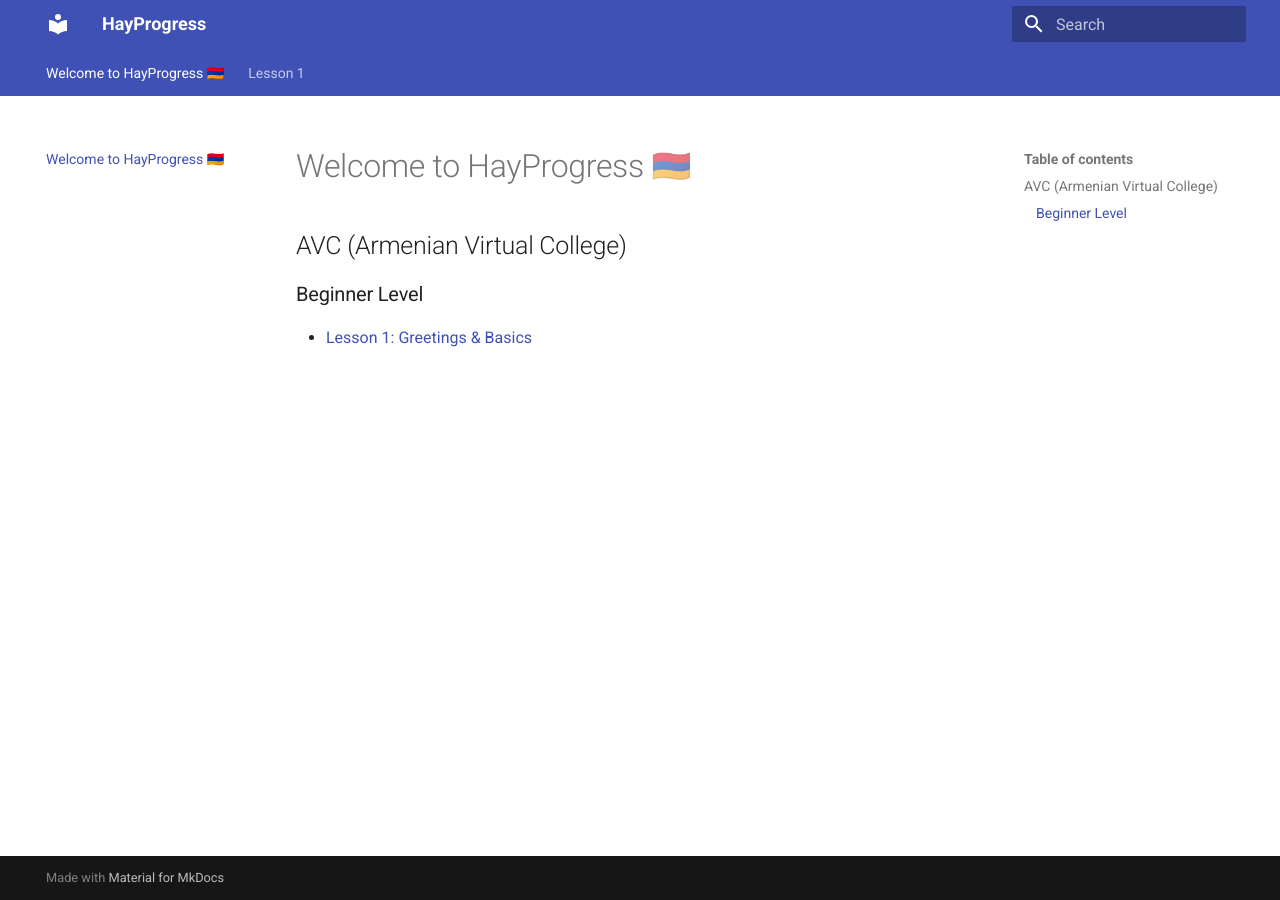
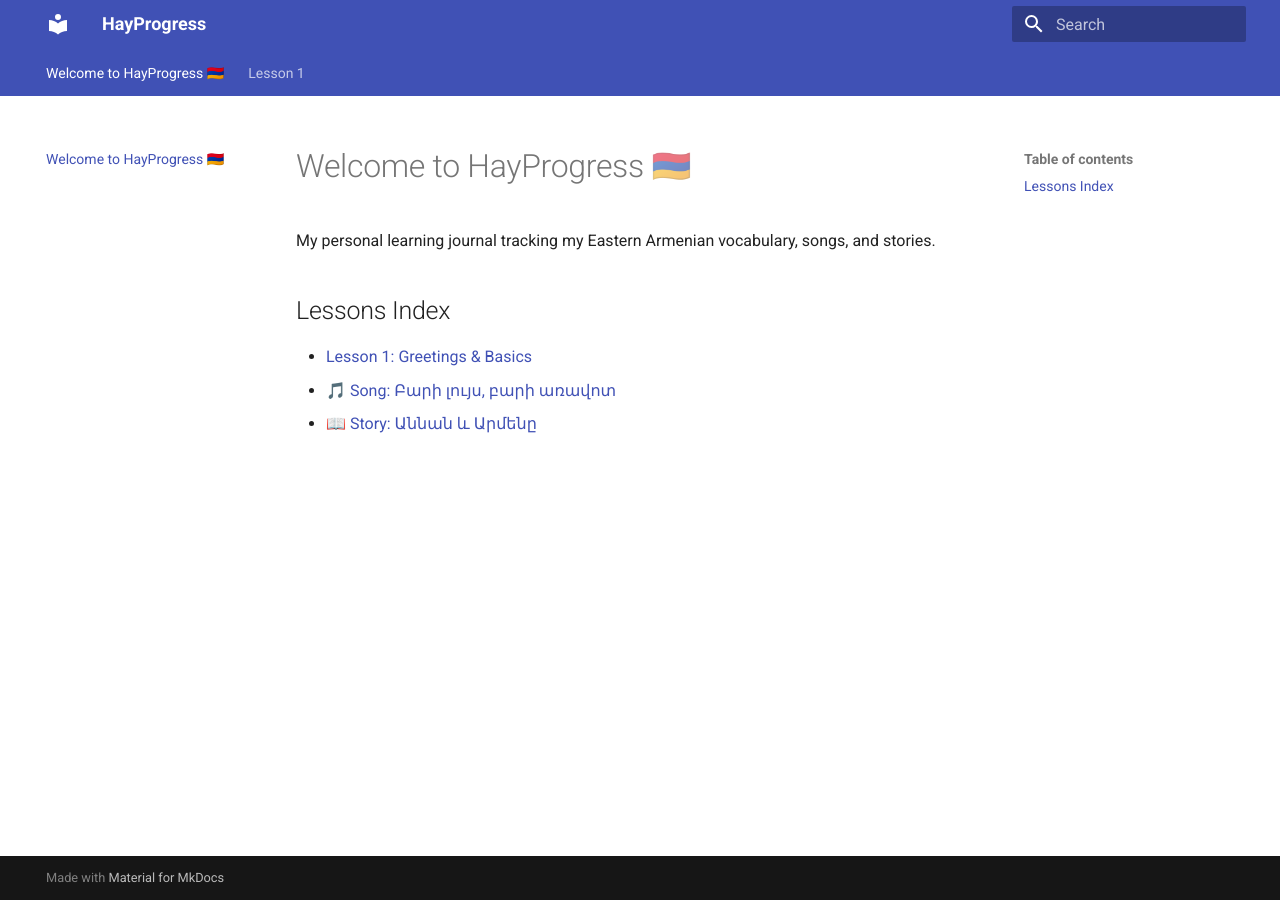
Before and after one commit to Hayprogress/Hayprogress, an MkDocs documentation site: the page built from docs/index.md, in a window 1280 px wide. Built offline with MkDocs 1.6.1 and Material for MkDocs 9.7.7, drawn with Linux system fonts in a browser that asks for light colours.

Commit message:
Update index.md

```diff
--- a/docs/index.md
+++ b/docs/index.md
@@ -1,5 +1,9 @@
 # Welcome to HayProgress 🇦🇲
 
-## AVC (Armenian Virtual College)
-### Beginner Level
-* [Lesson 1: Greetings & Basics](avc/beginner/lesson-1/index.md)
+My personal learning journal tracking my Eastern Armenian vocabulary, songs, and stories.
+
+## Lessons Index
+
+* [Lesson 1: Greetings & Basics](lesson-1/index.md)
+  * [🎵 Song: Բարի լույս, բարի առավոտ](lesson-1/song.md)
+  * [📖 Story: Աննան և Արմենը](lesson-1/story.md)
```
